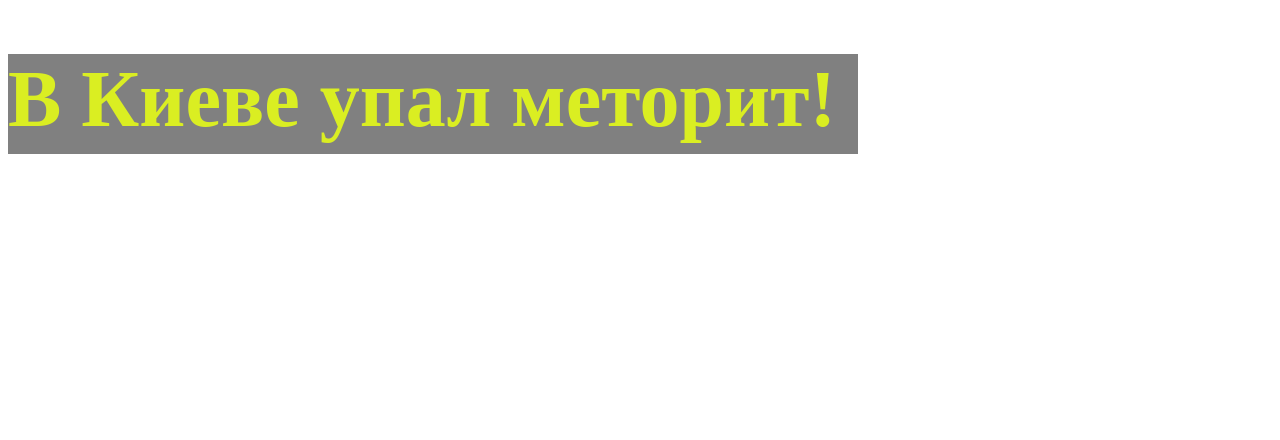
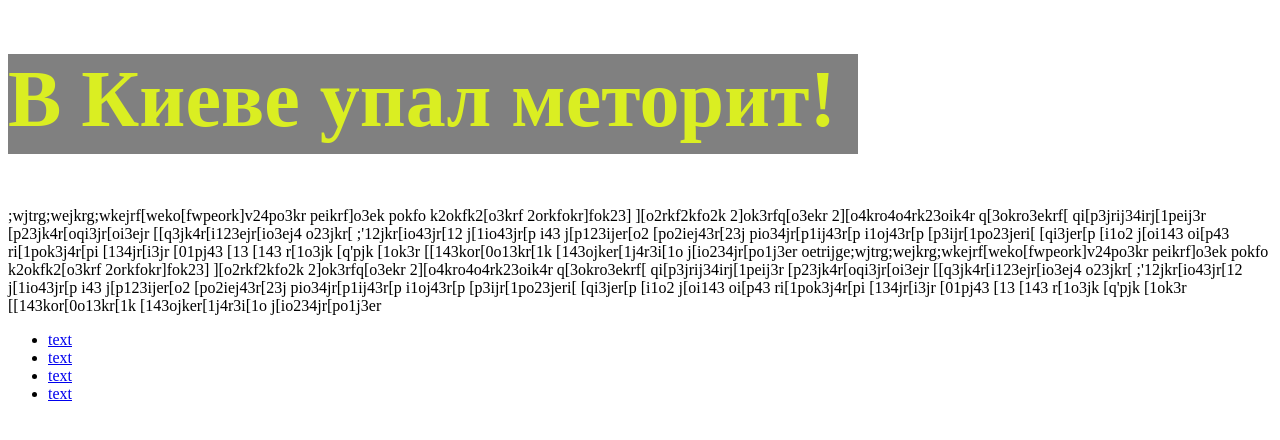
Before and after one commit to Alex-br-commits/Alex_project, a plain HTML site: page index.html in a window 1280 px wide. Drawn offline with Linux system fonts and the light colour scheme.

Commit message:
Lesson 6

```diff
--- a/index.html
+++ b/index.html
@@ -1,18 +1,35 @@
 <!DOCTYPE html>
 <html lang="en">
-<head>
-    <meta charset="UTF-8">
-    <meta http-equiv="X-UA-Compatible" content="IE=edge">
-    <meta name="viewport" content="width=device-width, initial-scale=1.0">
+  <head>
+    <meta charset="UTF-8" />
+    <meta http-equiv="X-UA-Compatible" content="IE=edge" />
+    <meta name="viewport" content="width=device-width, initial-scale=1.0" />
     <title>Document</title>
-<link rel="stylesheet" href="./style.css">
-</head>
-<body>
-   <h1 class="name">В Киеве упал меторит!</h1>
-
-
-
-
-
-</body>
-</html>
+    <link rel="stylesheet" href="./style.css" />
+  </head>
+  <body>
+    <h1 class="name">В Киеве упал меторит!</h1>
+    <p>
+      ;wjtrg;wejkrg;wkejrf[weko[fwpeork]v24po3kr peikrf]o3ek pokfo k2okfk2[o3krf
+      2orkfokr]fok23] ][o2rkf2kfo2k 2]ok3rfq[o3ekr 2][o4kro4o4rk23oik4r
+      q[3okro3ekrf[ qi[p3jrij34irj[1peij3r [p23jk4r[oqi3jr[oi3ejr
+      [[q3jk4r[i123ejr[io3ej4 o23jkr[ ;'12jkr[io43jr[12 j[1io43jr[p i43
+      j[p123ijer[o2 [po2iej43r[23j pio34jr[p1ij43r[p i1oj43r[p [p3ijr[1po23jeri[
+      [qi3jer[p [i1o2 j[oi143 oi[p43 ri[1pok3j4r[pi [134jr[i3jr [01pj43 [13 [143
+      r[1o3jk [q'pjk [1ok3r [[143kor[0o13kr[1k [143ojker[1j4r3i[1o
+      j[io234jr[po1j3er
+    <span>oetrijge;wjtrg;wejkrg;wkejrf[weko[fwpeork]v24po3kr peikrf]o3ek pokfo k2okfk2[o3krf
+        2orkfokr]fok23] ][o2rkf2kfo2k 2]ok3rfq[o3ekr 2][o4kro4o4rk23oik4r
+        q[3okro3ekrf[ qi[p3jrij34irj[1peij3r [p23jk4r[oqi3jr[oi3ejr
+        [[q3jk4r[i123ejr[io3ej4 o23jkr[ ;'12jkr[io43jr[12 j[1io43jr[p i43
+        j[p123ijer[o2 [po2iej43r[23j pio34jr[p1ij43r[p i1oj43r[p [p3ijr[1po23jeri[
+        [qi3jer[p [i1o2 j[oi143 oi[p43 ri[1pok3j4r[pi [134jr[i3jr [01pj43 [13 [143
+        r[1o3jk [q'pjk [1ok3r [[143kor[0o13kr[1k [143ojker[1j4r3i[1o
+        j[io234jr[po1j3er</span></p>
+        <ul>
+            <li><a href="/">text</a></li>
+            <li><a href="/">text</a></li>
+            <li><a href="/">text</a></li>
+            <li><a href="/">text</a></li>
+        </ul>
+        </html>
```
